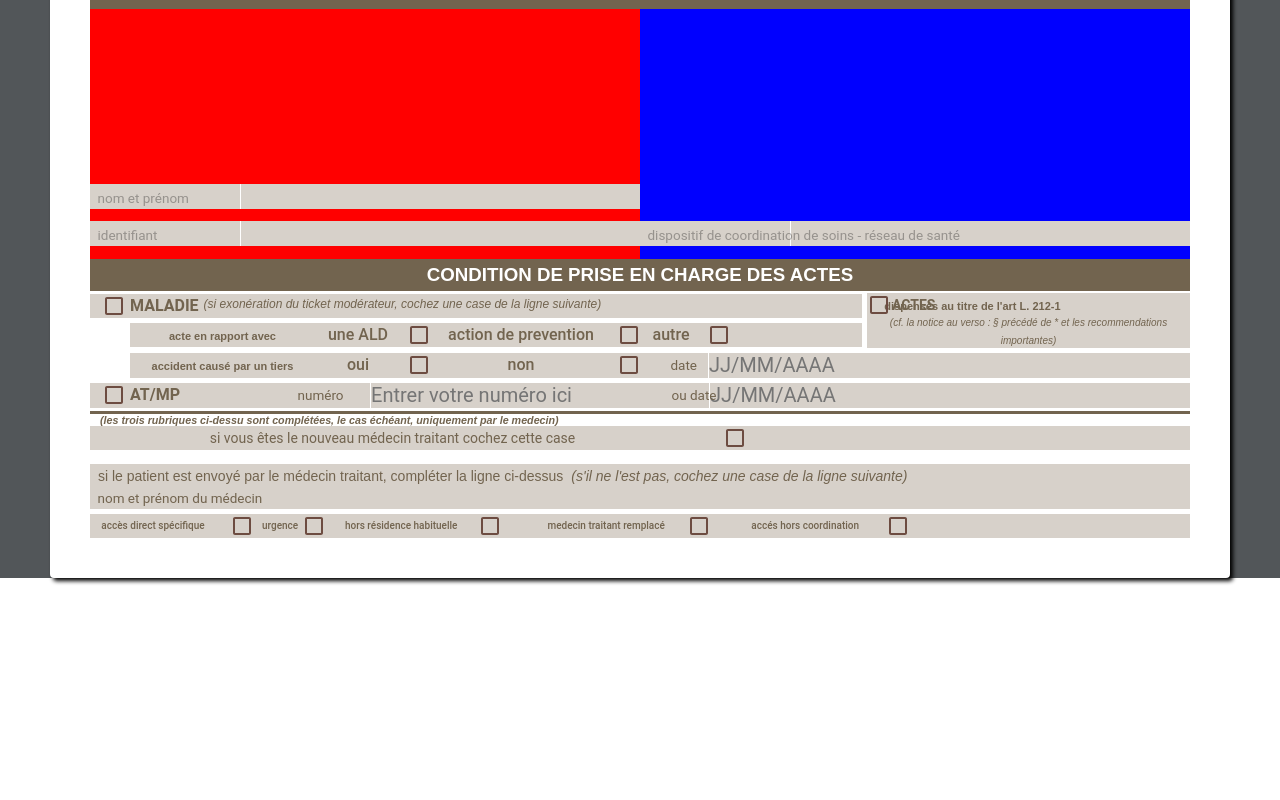
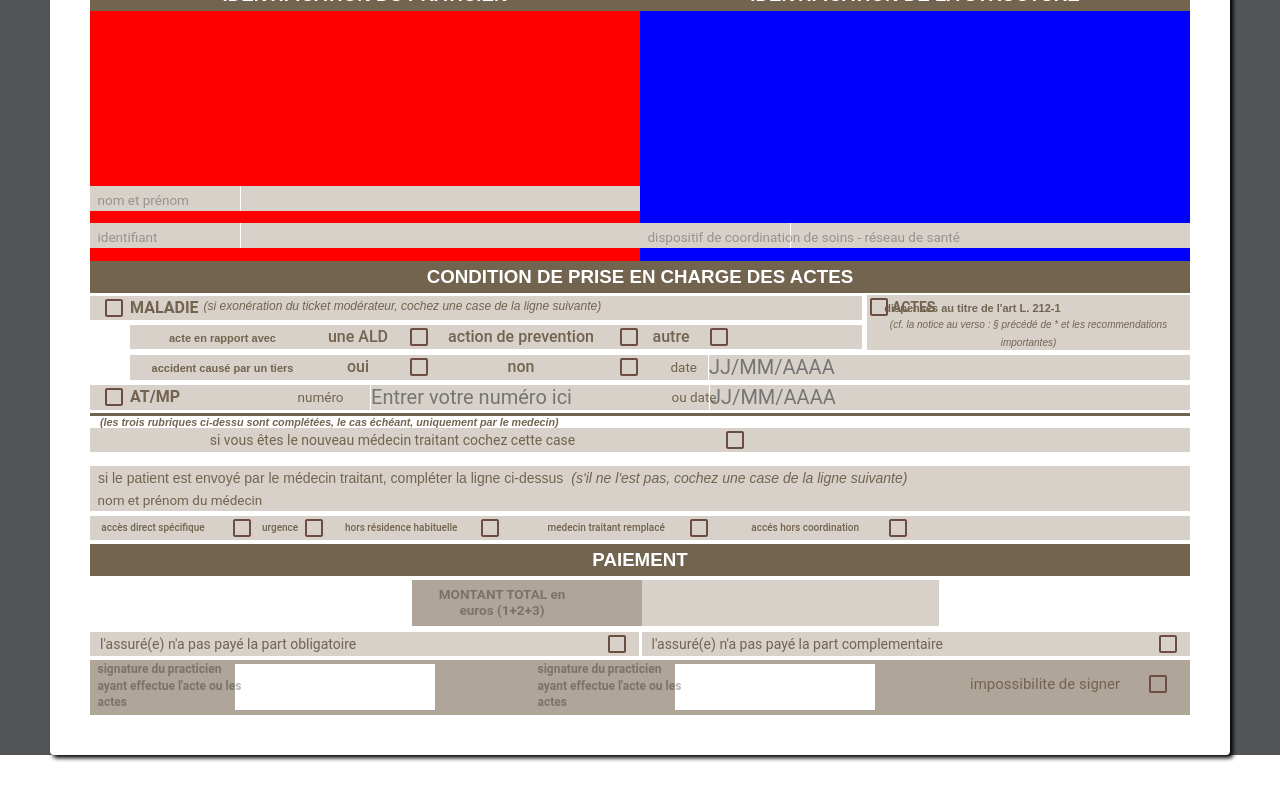
Before and after one commit to cosydney/cerfa-dentiste, a React (Create React App) app: page / in a window 1280 px wide. Shown: the part 618-1418 px from the top of the page. Before the commit the page ends 1246 px from the top, so only its background shows below. Built offline with nearby package versions, Linux system fonts and the light colour scheme.

Commit message:
paiement cedric

```diff
--- a/src/App.js
+++ b/src/App.js
@@ -179,7 +179,7 @@ class App extends Component {
            floatingLabelFixed={true}/>
         </MuiThemeProvider>
 {/* IDENTIFICATION */}
-      <div style={{display: 'flex'}}>
+      <div style={{display: 'flex', marginTop: 2}}>
         <h3 style={styles.h3dark}> IDENTIFICATION DU PRATICIEN </h3>
         <h3 style={styles.h3dark}> IDENTIFICATION DE LA STRUCTURE </h3>
       </div>
@@ -453,7 +453,75 @@ class App extends Component {
               </MuiThemeProvider>
               </div>
             </div>
-
+            {/* PAIEMENT */}
+              <div style={{display: 'flex', marginTop: 4}}>
+                  <h3 style={styles.h3dark}> PAIEMENT </h3>
+              </div>
+              <div style={{display: 'flex', justifyContent: 'space-between', height: 56}} >
+                  <div style={{marginTop: 4, marginLeft:322, height: 22}}>
+                  <MuiThemeProvider muiTheme={MyTheme}>
+                      <TextField
+                      fullWidth={true}
+                      floatingLabelStyle= {{paddingLeft: 20, top: 27, fontSize: 18, width: 200}}
+                      style={{backgroundColor: '#afa599', height: 46, fontWeight: 'bold'}}
+                      underlineShow={false}
+                      inputStyle={{ left: 230, bottom: 14, backgroundColor: '#d7d1ca', fontSize: 20, paddingRight: 10, textAlign: 'right'}}
+                      floatingLabelText="MONTANT TOTAL en euros (1+2+3)"
+                      floatingLabelFixed={true}/>
+                  </MuiThemeProvider>
+                  </div>
+              </div>
+              <div style={{display: 'flex', backgroundColor: '#d7d1ca', textAlign:'left'}}>
+                  <div style={{width: '50%'}}>
+                      <MuiThemeProvider muiTheme={MyTheme}>
+                          <Checkbox
+                              label="l'assuré(e) n'a pas payé la part obligatoire"
+                              labelPosition="left"
+                              labelStyle={{color: '#72644f', fontSize: 14, marginLeft: 10}}/>
+                      </MuiThemeProvider>
+                  </div>
+                  <div style={{width: '50%', borderLeft: 'solid white'}}>
+                      <MuiThemeProvider muiTheme={MyTheme}>
+                          <Checkbox
+                              label="l'assuré(e) n'a pas payé la part complementaire"
+                              labelPosition="left"
+                              labelStyle={{color: '#72644f', fontSize: 14, marginLeft: 10}}/>
+                      </MuiThemeProvider>
+                  </div>
+              </div>
+              <div style={{display: 'flex', height: 55, backgroundColor: '#afa599', marginTop: 4, textAlign: 'left', fontSize: 15}} >
+                  <div style={{width: '40%'}}>
+                      <MuiThemeProvider muiTheme={MyTheme}>
+                          <TextField
+                              floatingLabelStyle= {{paddingLeft: 10, top: 22, width: 200}}
+                              style={{height: 46, fontWeight: 'bold'}}
+                              underlineShow={false}
+                              inputStyle={{ left: 145, bottom: 10, backgroundColor: '#ffffff', width: 200, paddingLeft: 10}}
+                              floatingLabelText="signature du practicien ayant effectue l'acte ou les actes"
+                              floatingLabelFixed={true}/>
+                      </MuiThemeProvider>
+                  </div>
+                  <div style={{width: '40%'}}>
+                      <MuiThemeProvider muiTheme={MyTheme}>
+                          <TextField
+                              floatingLabelStyle= {{paddingLeft: 10, top: 22, width: 200}}
+                              style={{height: 46, fontWeight: 'bold'}}
+                              underlineShow={false}
+                              inputStyle={{ left: 145, bottom: 10, backgroundColor: '#ffffff', width: 200, paddingLeft: 10}}
+                              floatingLabelText="signature du practicien ayant effectue l'acte ou les actes"
+                              floatingLabelFixed={true}/>
+                      </MuiThemeProvider>
+                  </div>
+                  <div style={{width: '20%', paddingTop: 12}}>
+                      <MuiThemeProvider muiTheme={MyTheme}>
+                          <Checkbox
+                              label="impossibilite de signer"
+                              labelPosition="left"
+                              labelStyle={{color: '#72644f'}}
+                              style={styles.checkbox}/>
+                      </MuiThemeProvider>
+                  </div>
+              </div>
         </div>
       </div>
 
```
